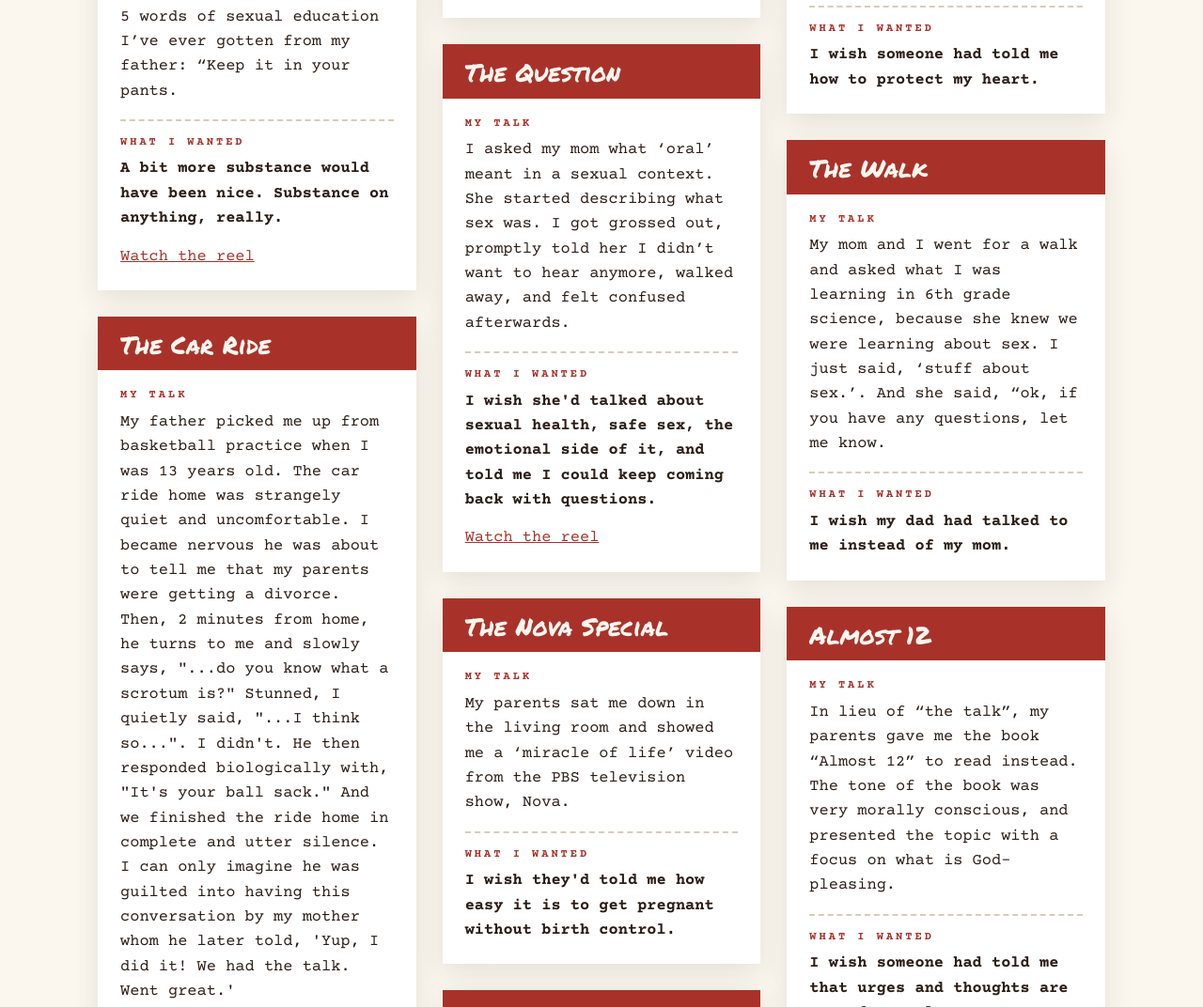
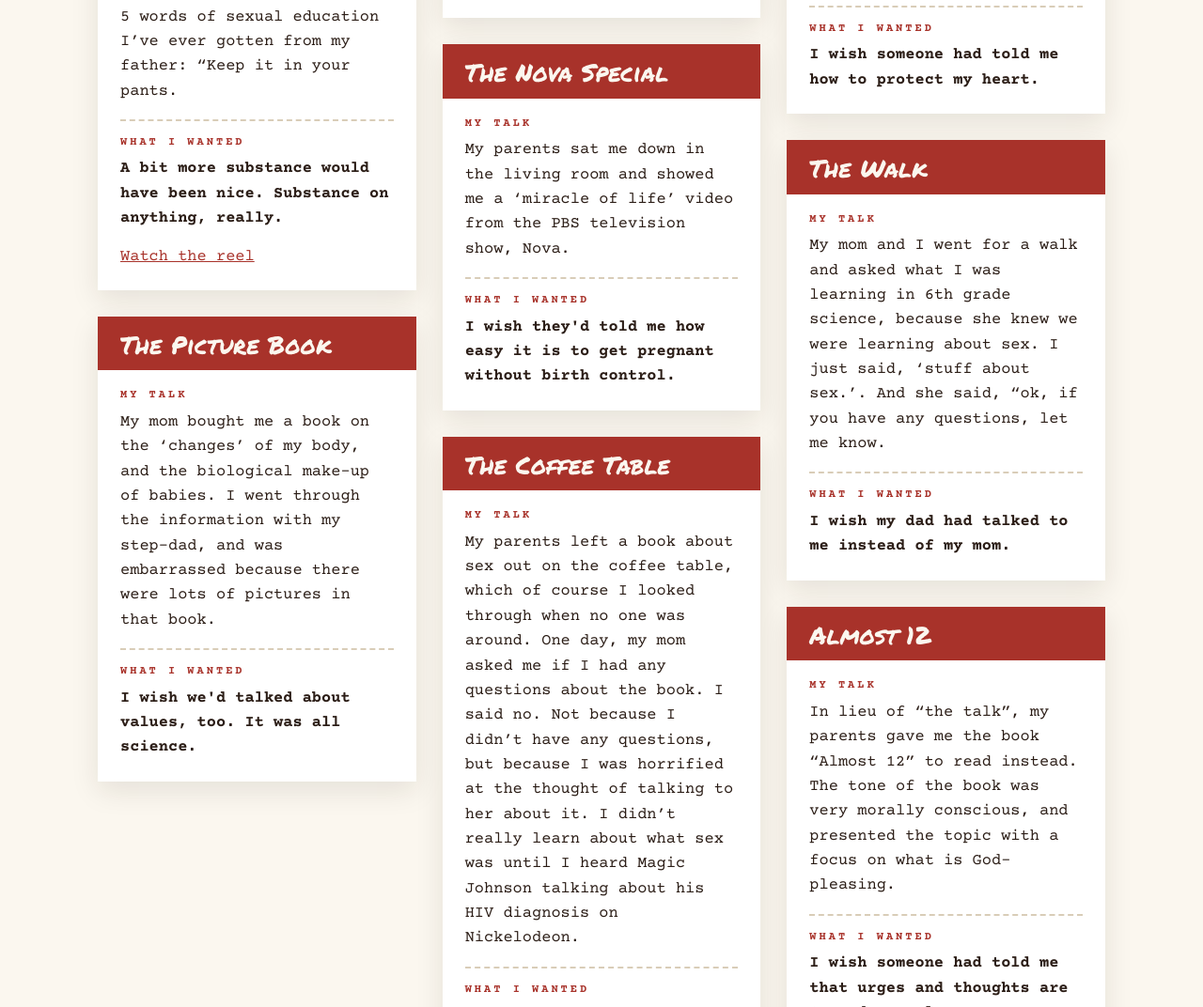
Before and after one commit to ericolsencreative/thetalkstories, a plain HTML site: page _queue/the-locked-doors-v2/index.html in a window 1280 px wide. Shown: the part 3648-4720 px from the top of the page at 94% size. Drawn offline with Linux system fonts and the light colour scheme.

Commit message:
Queue: More talks section

```diff
--- a/_queue/the-locked-doors-v2/index.html
+++ b/_queue/the-locked-doors-v2/index.html
@@ -51,7 +51,7 @@
 <p class="note"><a href="/stories/">See every talk &rarr;</a></p>
 </div></section>
 <section class="section" id="stories" aria-labelledby="stories-h"><div class="wrap">
-<h2 class="marker" id="stories-h">The talks</h2>
+<h2 class="marker" id="stories-h">More talks</h2>
 <p class="lede">What they got, and what they wish they'd heard instead.</p>
 <div class="cards">
 <article class="card" id="s34">
@@ -62,10 +62,6 @@
 <h3 class="marker">The Kitchen Counter</h3><p class="label">MY TALK</p><p class="got">In sixth grade, a sex-ed group came in to talk with our class. We had to bring a note home to our parents informing them we had been taught about sex in school and that this might be a good time to add any supplementary information for the questions your kid has. I gave the note to my Mom when I got home and she told me that my Dad would talk to me about it when he got home. My Dad got home, read the note, and stared at me. He picked me up and sat me on the kitchen counter. There was complete silence for what felt like hours, but was actually at least 15 minutes. Eventually my dad looked at me, took a deep breath, and gave me the only 5 words of sexual education I’ve ever gotten from my father: “Keep it in your pants.</p>
 <div class="wish"><p class="label">WHAT I WANTED</p><p>A bit more substance would have been nice. Substance on anything, really.</p></div>
 <a class="watch" href="/the-kitchen-counter/">Watch the reel</a>
-</article><article class="card" id="s1">
-<h3 class="marker">The Car Ride</h3><p class="label">MY TALK</p><p class="got">My father picked me up from basketball practice when I was 13 years old. The car ride home was strangely quiet and uncomfortable. I became nervous he was about to tell me that my parents were getting a divorce. Then, 2 minutes from home, he turns to me and slowly says, &quot;...do you know what a scrotum is?&quot; Stunned, I quietly said, &quot;...I think so...&quot;. I didn&#x27;t. He then responded biologically with, &quot;It&#x27;s your ball sack.&quot; And we finished the ride home in complete and utter silence. I can only imagine he was guilted into having this conversation by my mother whom he later told, &#x27;Yup, I did it! We had the talk. Went great.&#x27;</p>
-<div class="wish"><p class="label">WHAT I WANTED</p><p>I wish someone had just told me sex is good.</p></div>
-<a class="watch" href="/the-car-ride/">Watch the reel</a>
 </article><article class="card" id="s68">
 <h3 class="marker">The Picture Book</h3><p class="label">MY TALK</p><p class="got">My mom bought me a book on the ‘changes’ of my body, and the biological make-up of babies. I went through the information with my step-dad, and was embarrassed because there were lots of pictures in that book.</p>
 <div class="wish"><p class="label">WHAT I WANTED</p><p>I wish we&#x27;d talked about values, too. It was all science.</p></div>
@@ -78,10 +74,6 @@
 <h3 class="marker">The Medical Textbook</h3><p class="label">MY TALK</p><p class="got">My dad sat me down at the kitchen table, and walked me through the Gray’s Anatomy medical textbook (yes, that’s the reason the television drama is titled as such). Very anatomically/biologically-driven conversation. Felt like a mildly uncomfortable and boring school lecture.</p>
 <div class="wish"><p class="label">WHAT I WANTED</p><p>That sex itself isn&#x27;t shameful, but it&#x27;s better with someone you&#x27;re comfortable being vulnerable with. Someone you love.</p></div>
 <a class="watch" href="/the-medical-textbook/">Watch the reel</a>
-</article><article class="card" id="s144">
-<h3 class="marker">The Question</h3><p class="label">MY TALK</p><p class="got">I asked my mom what ‘oral’ meant in a sexual context. She started describing what sex was. I got grossed out, promptly told her I didn’t want to hear anymore, walked away, and felt confused afterwards.</p>
-<div class="wish"><p class="label">WHAT I WANTED</p><p>I wish she&#x27;d talked about sexual health, safe sex, the emotional side of it, and told me I could keep coming back with questions.</p></div>
-<a class="watch" href="/the-question/">Watch the reel</a>
 </article><article class="card" id="s234">
 <h3 class="marker">The Nova Special</h3><p class="label">MY TALK</p><p class="got">My parents sat me down in the living room and showed me a ‘miracle of life’ video from the PBS television show, Nova.</p>
 <div class="wish"><p class="label">WHAT I WANTED</p><p>I wish they&#x27;d told me how easy it is to get pregnant without birth control.</p></div>
@@ -112,6 +104,7 @@
 
 </article>
 </div>
+<p class="note"><a href="/stories/">See every talk &rarr;</a></p>
 </div></section>
 <section class="section findings" aria-labelledby="find-h"><div class="wrap">
 <h2 class="marker" id="find-h">What our survey found</h2>
```
